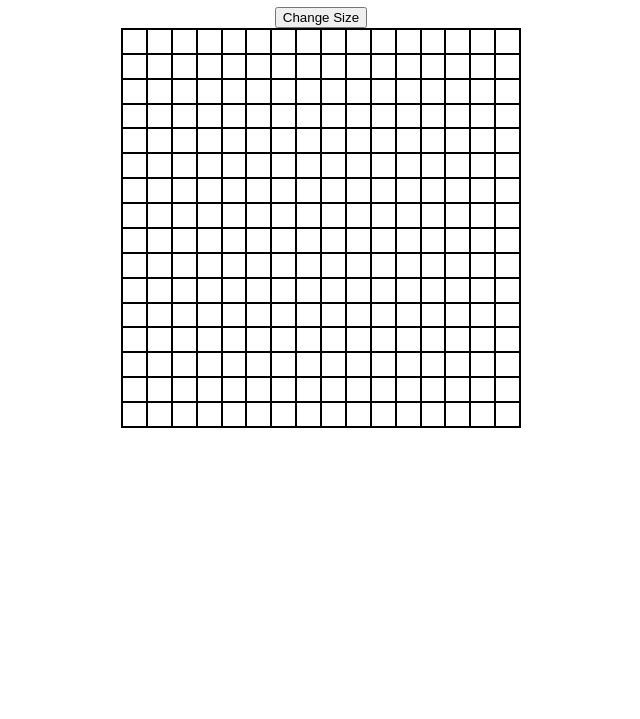
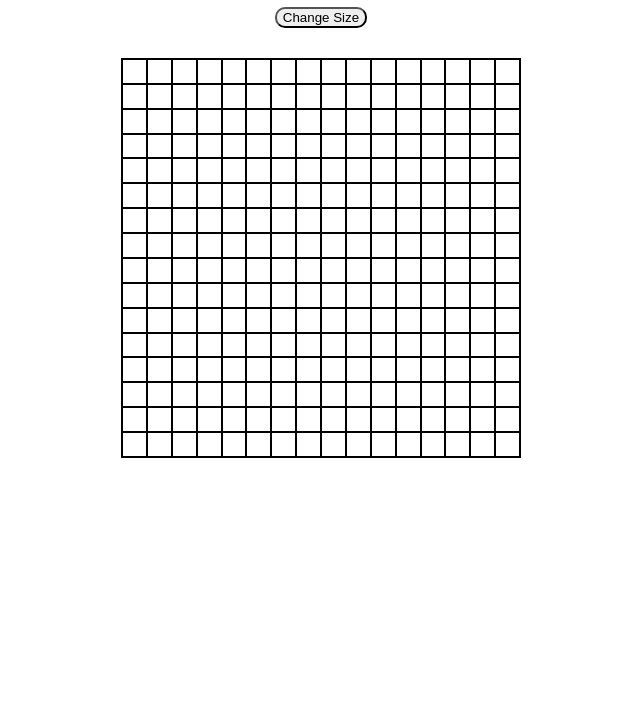
Before and after one commit to SallyCunningham620/etchasketch, a plain HTML site: page index.html in a window 1280 px wide. Shown: the part 81-800 px from the top of the page, without its empty margins (319-959 px from the left). Drawn offline with Linux system fonts and the light colour scheme.

Commit message:
update button css

```diff
--- a/style.css
+++ b/style.css
@@ -15,6 +15,11 @@
     justify-content: center;
 }
 
+button {
+    margin-bottom: 30px;
+    border-radius: 10px;
+    text-align: center;
+}
 
 #gridContainer{
     display: grid;
```
